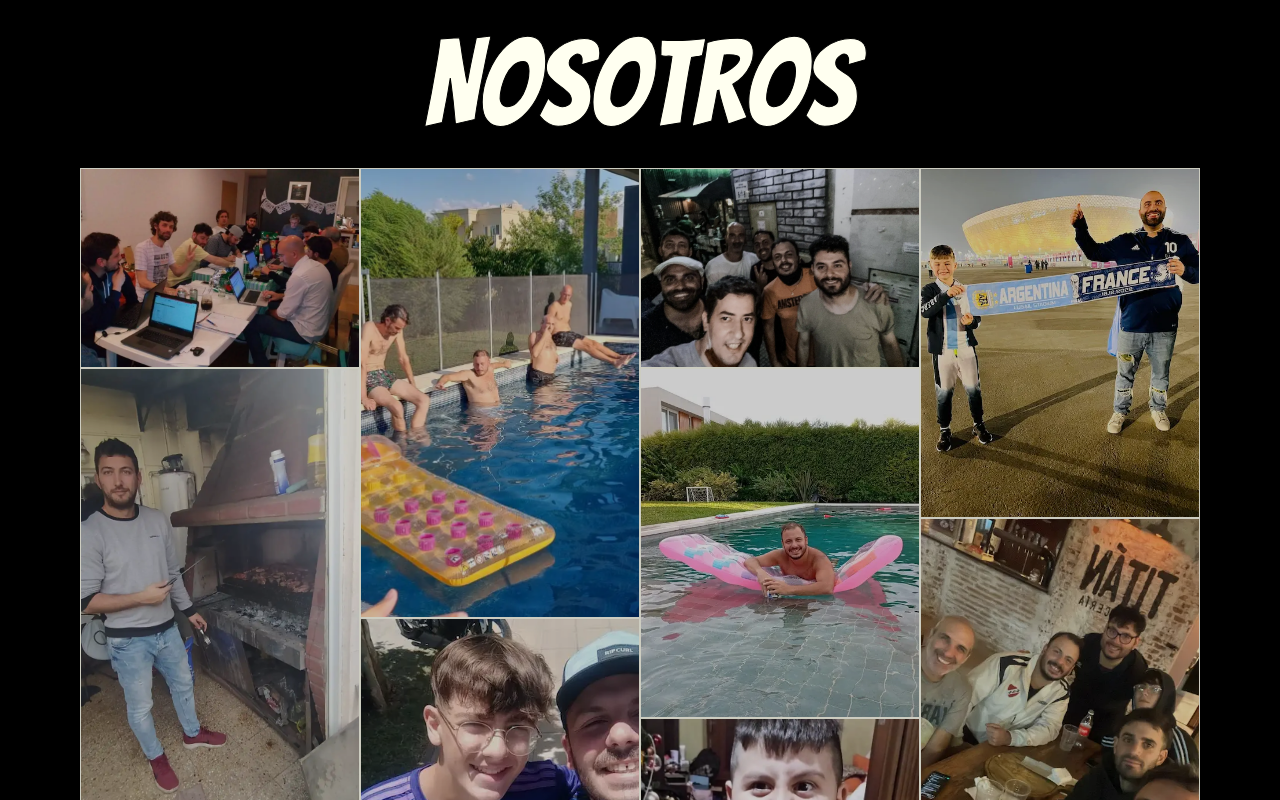
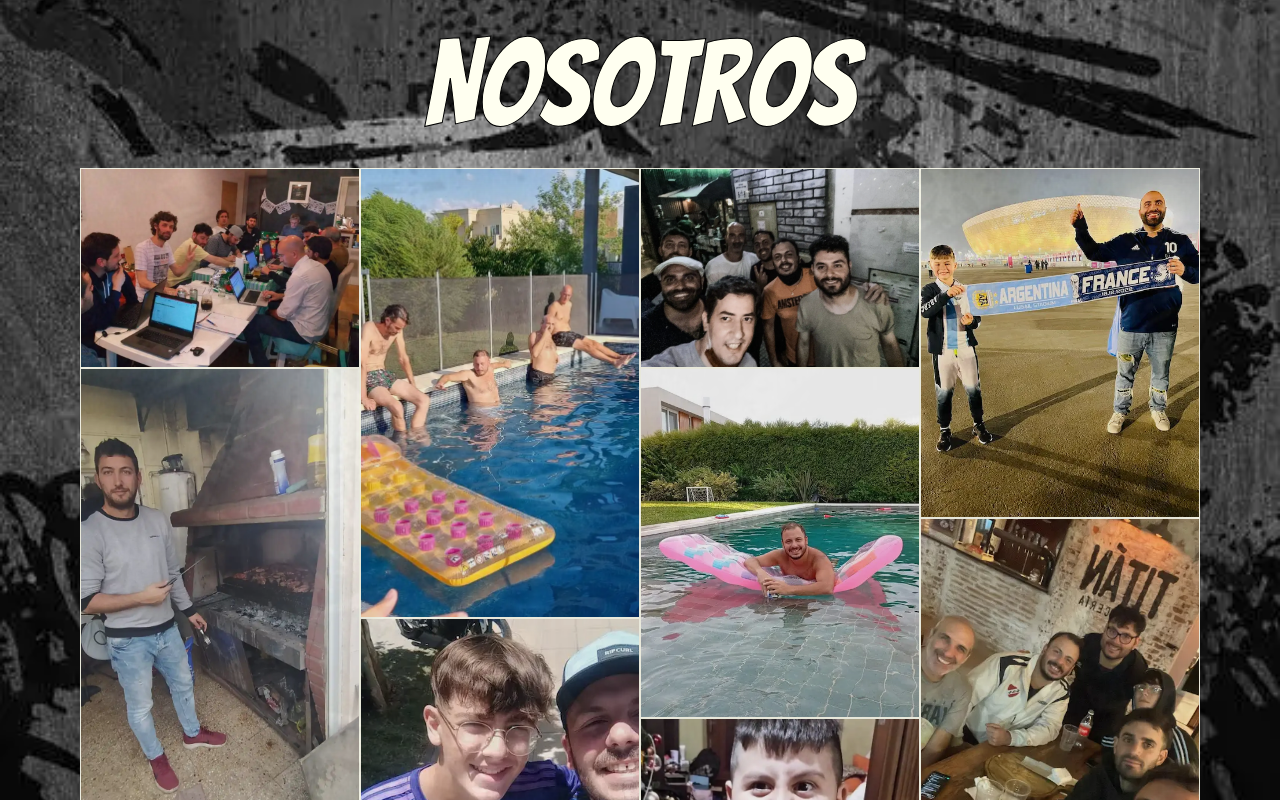
Before and after one commit to Morganti86/fantacalcio-argentina, a Next.js app: page /nosotros in a window 1280 px wide. Shown: the top 800 px of the page. Built offline with nearby package versions, Linux system fonts and the light colour scheme.

Commit message:
Nosotros background changed

```diff
--- a/src/app/nosotros/Nosotros.module.css
+++ b/src/app/nosotros/Nosotros.module.css
@@ -2,6 +2,17 @@
   background-color: black;
   color: ivory;
   padding: 20px 80px;
+}
+
+
+.container {
+  min-height: 100vh;
+  color: ivory;
+  padding: 20px 80px;
+  background-image: url("/Images/background.webp");
+  background-repeat: no-repeat;
+  background-size: cover;
+  background-position: center;
 }
 
 .imagesContainer {
@@ -28,7 +39,7 @@
   max-height: 100%;
   flex-grow: 1;
   object-fit: cover;
-  opacity: 0.8;
+  opacity: 0.9;
   /* margin: 5px; */
   border: 1px solid ivory;
   transition: opacity 0.5s ease, transform 0.5s ease, box-shadow 0.3s ease,
```
